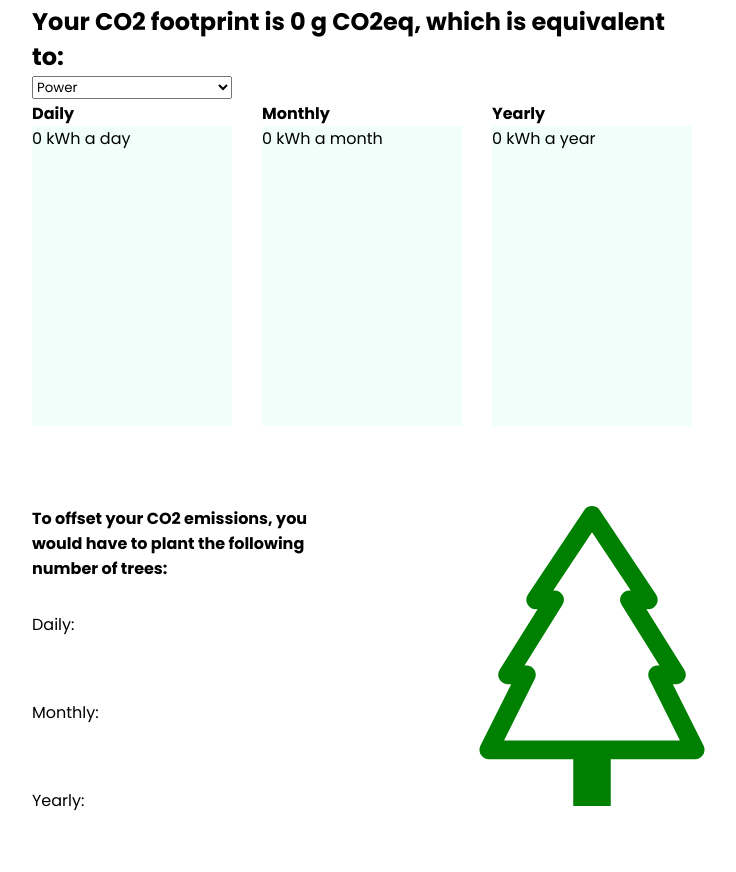
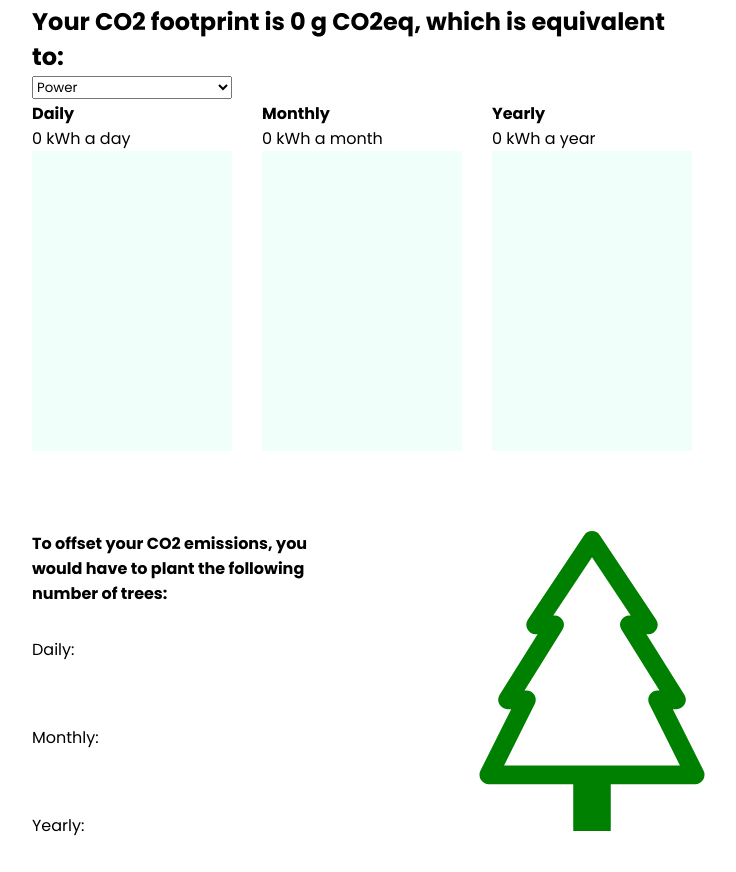
Before and after one commit to vlysium/advice-project, a React (Vite) app: page / in a window 1280 px wide. Shown: the part 1820-2692 px from the top of the page, without its empty margins (278-1014 px from the left). Built offline with nearby package versions, Linux system fonts and the light colour scheme.

Commit message:
cups of coffee

```diff
--- a/src/App.jsx
+++ b/src/App.jsx
@@ -35,7 +35,7 @@ function App() {
   }
 
   function convertCO2TokWh(value) {
-    return Math.round(value * 0.0076 * 100) / 100;
+    return Math.round(value * 0.0043 * 100) / 100;
   }
 
   function convertCO2ToCigarettes(value) {
@@ -43,7 +43,7 @@ function App() {
   }
 
   function convertCO2ToCupsOfCoffee(value) {
-    return Math.round(value * 0.0076 * 100) / 100;
+    return Math.round(value * 0.021 * 100) / 100;
   }
 
   function displayValue(value) {
--- a/src/components/Usage.jsx
+++ b/src/components/Usage.jsx
@@ -15,9 +15,10 @@ function Usage({ title, myClassName, time, dynamicValue, ratio, unit }) {
   return (
     <div>
       <h4>{title}</h4>
-      <p className={myClassName}>
+      <p>
         {Math.round(dynamicValue * ratio * 100) / 100} {displayedValue()} a {time}
       </p>
+      <div className={myClassName}></div>
     </div>
   );
 }
```
